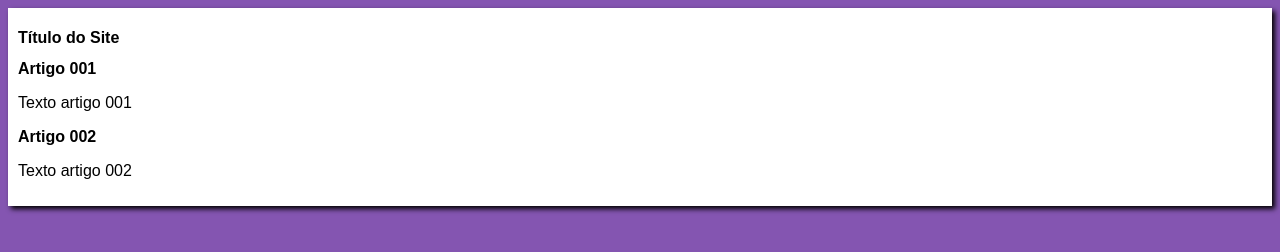
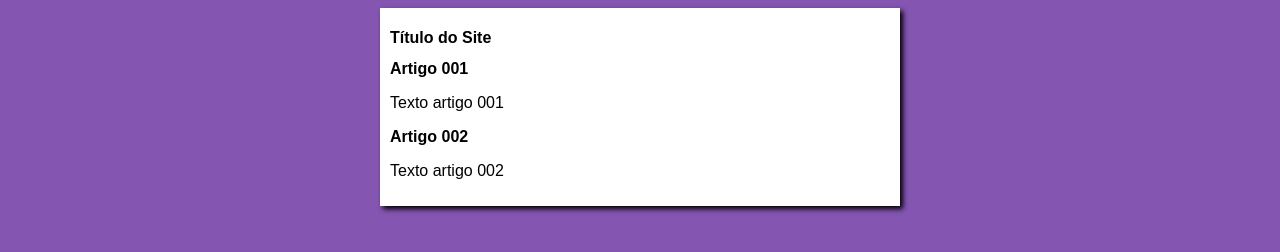
Before and after one commit to GPredus/projeto-site, a plain HTML site: page index.html in a window 1280 px wide. Drawn offline with Linux system fonts and the light colour scheme.

Commit message:
Update style.css

```diff
--- a/estilos/style.css
+++ b/estilos/style.css
@@ -10,7 +10,7 @@ body{
 
 main {
     background-color : white;
-    width: 500pxm;
+    width: 500px;
     margin: auto;
     padding: 10px;
     box-shadow: 3px 3px 5px rgba(0, 0, 0.473);
```
